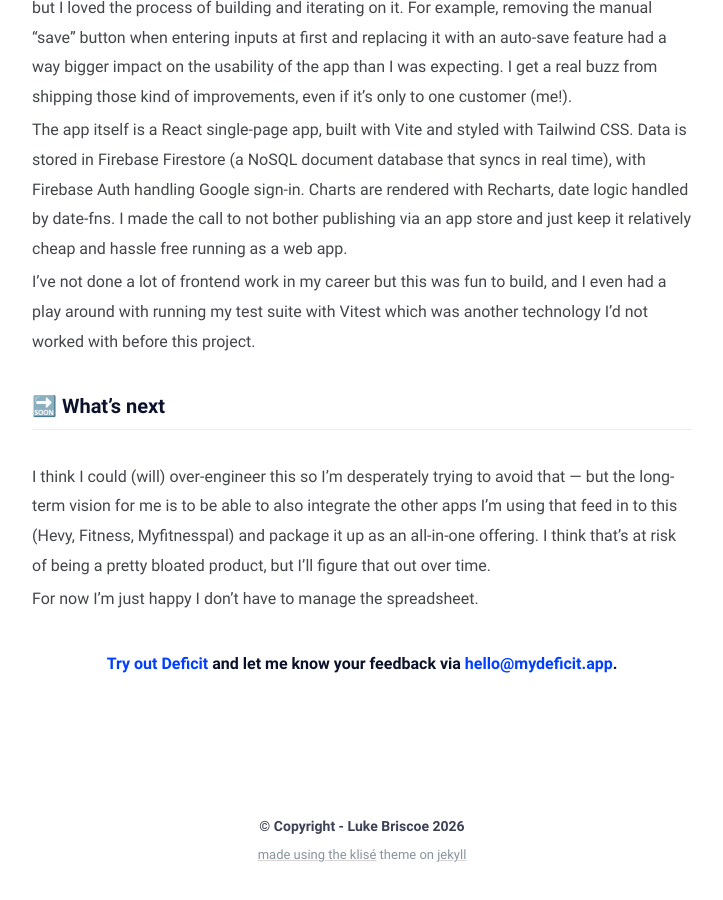
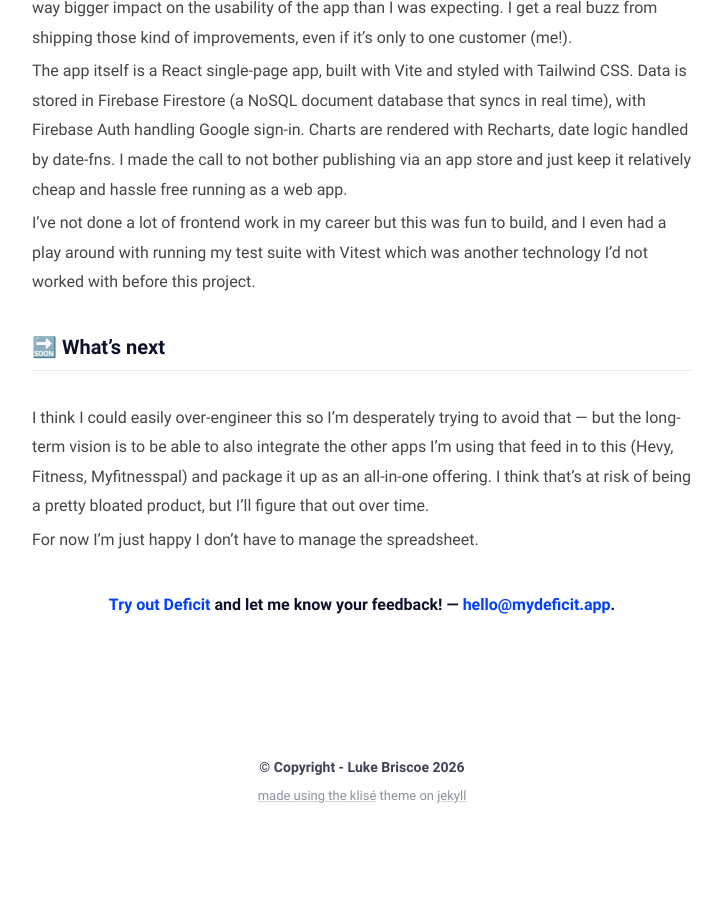
Before and after one commit to lukebriscoe/lukebriscoe.github.io, a Jekyll site: the page built from _posts/2026-04-08-deficit-app.md, in a window 1280 px wide and 900 px high, scrolled down 2578 px. Shown: the whole window, without its empty margins (278-1001 px from the left). Built offline with Jekyll 4.4.1, drawn with Linux system fonts in a browser that asks for light colours; after the commit the page ends 3418 px from its top, so only the background shows below that; some of the changed text lies outside the part shown.

```diff
--- a/_posts/2026-04-08-deficit-app.md
+++ b/_posts/2026-04-08-deficit-app.md
@@ -1,6 +1,6 @@
 ---
 layout: page
-title: "🏋️‍♂️ Building the Deficit app"
+title: "🏋 Building the Deficit app"
 subtitle: "mydeficit.app"
 date: 2026-04-08 09:00:00 +0100
 tags: [side-projects, engineering]
@@ -28,7 +28,7 @@ But after three months, it was starting to become a bit of a pain to manage that
 So, of course I did what any reasonable engineer in my position would do. I picked up my laptop and burnt through a load of Claude tokens.<br>
 <br>
 
-I worked on this over the course of the April 2026 bank holiday weekend in relatively short bursts, and the outcome from that is <a href="https://mydeficit.app">Deficit app</a>. It’s available for you to use for free if a) you struggle with these problems too, and b) you’re happy to send me feedback on how I could make it better.
+I worked on this over the course of the April 2026 bank holiday weekend in relatively short bursts, and I'm pretty happy with the outcome overall. It does what I need it to!
 
 ## 💪 Deficit
 <br>
@@ -97,10 +97,10 @@ I’ve not done a lot of frontend work in my career but this was fun to build, a
 
 ### 🔜 What's next
 <br>
-I think I could (will) over-engineer this so I’m desperately trying to avoid that — but the long-term vision for me is to be able to also integrate the other apps I’m using that feed in to this (Hevy, Fitness, Myfitnesspal) and package it up as an all-in-one offering. I think that’s at risk of being a pretty bloated product, but I’ll figure that out over time.
+I think I could easily over-engineer this so I’m desperately trying to avoid that — but the long-term vision is to be able to also integrate the other apps I’m using that feed in to this (Hevy, Fitness, Myfitnesspal) and package it up as an all-in-one offering. I think that’s at risk of being a pretty bloated product, but I’ll figure that out over time.
 
 For now I’m just happy I don’t have to manage the spreadsheet.
 <br>
 <br>
 
-<b><center><a href="https://mydeficit.app">Try out Deficit </a> and let me know your feedback via <a href="mailto:hello@mydeficit.app">hello@mydeficit.app</a>.</center></b>
+<b><center><a href="https://mydeficit.app">Try out Deficit </a> and let me know your feedback! — <a href="mailto:hello@mydeficit.app">hello@mydeficit.app</a>.</center></b>
```
Also changed, not shown: other parts of _posts/2026-04-08-deficit-app.md (+1 -1 lines), 8 other files.
